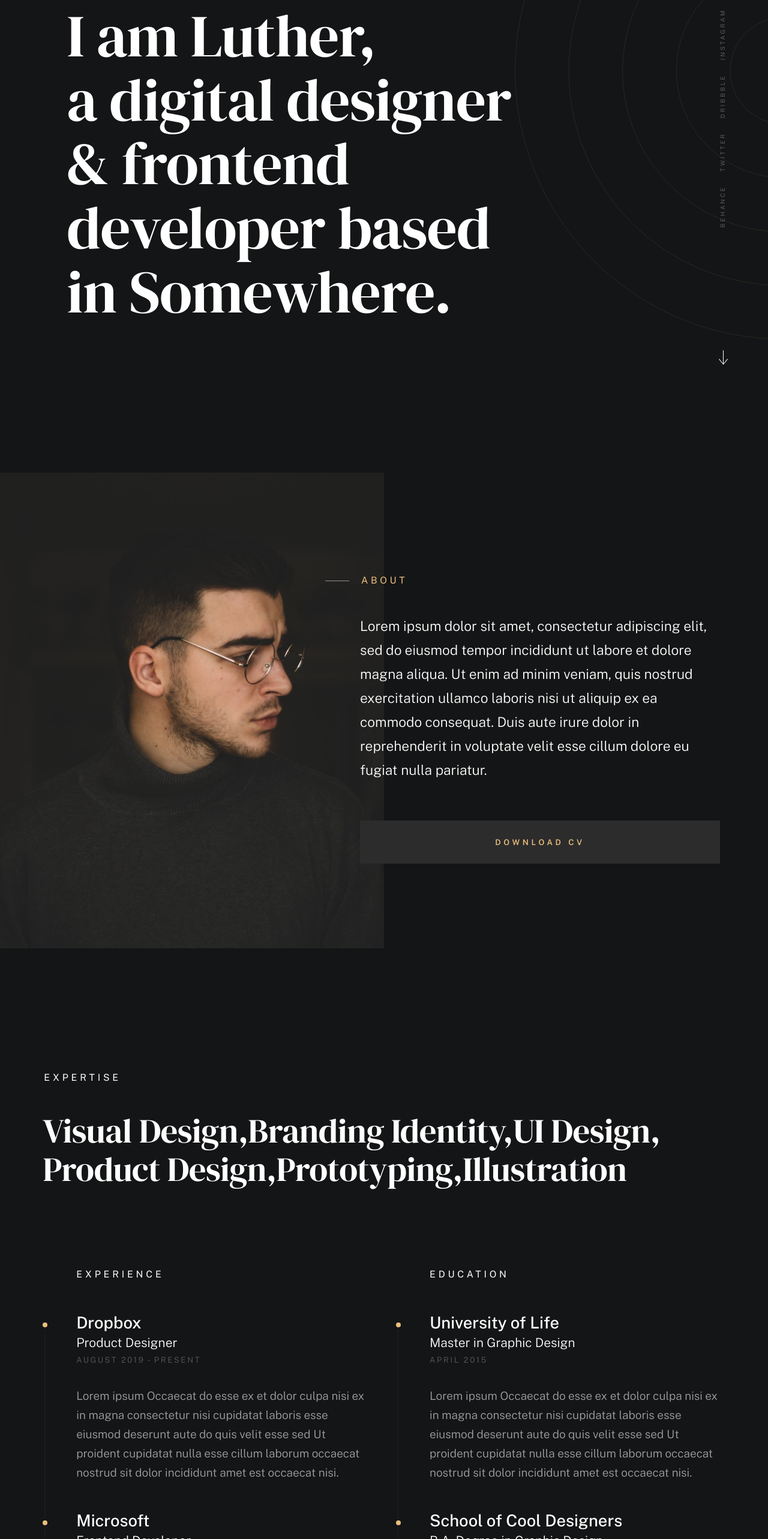
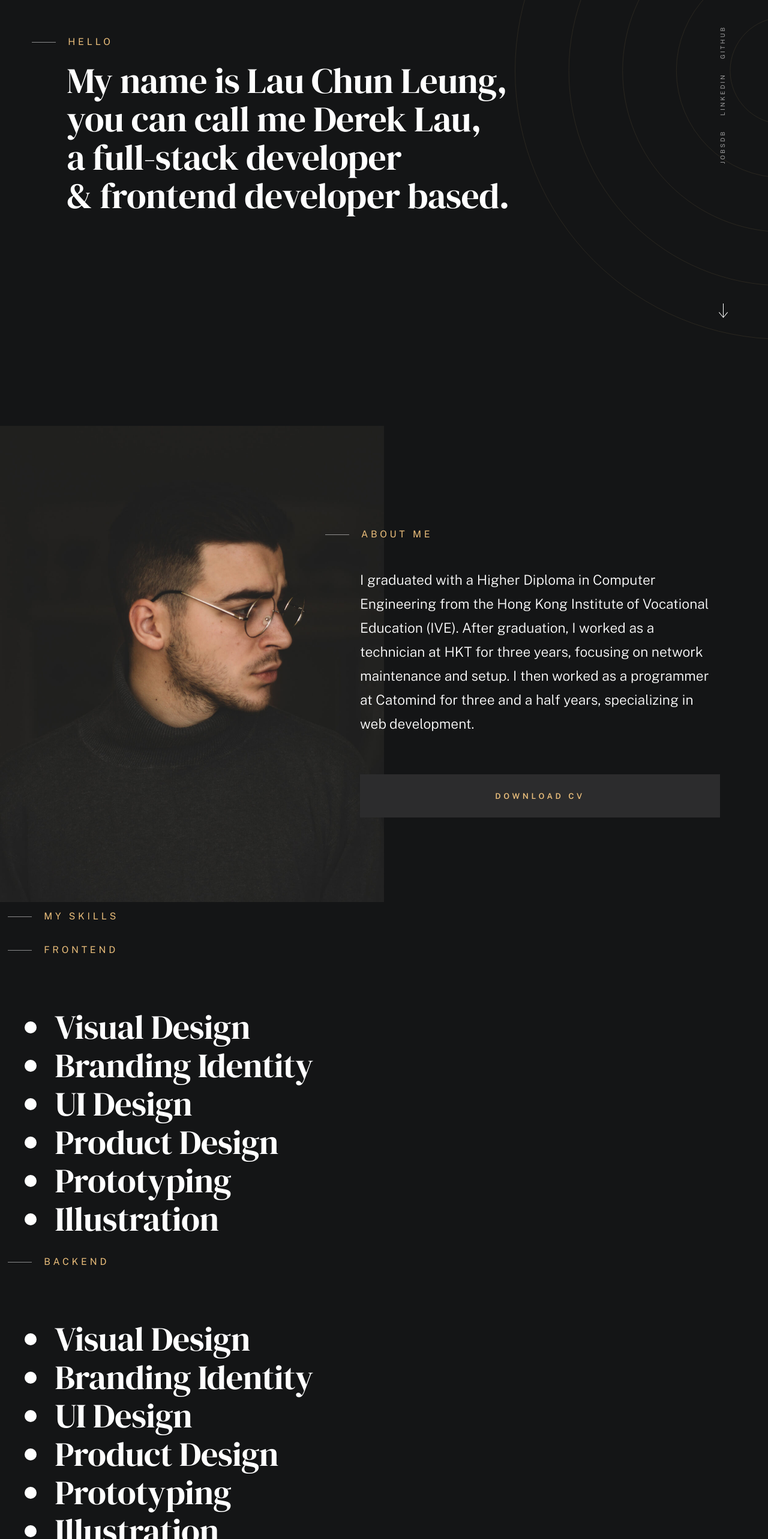
Before and after one commit to Dereklau1019/my-cv, a React (Vite) app: page / in a window 1280 px wide. Shown: the part 234-2800 px from the top of the page at 60% size. Built offline with nearby package versions, Linux system fonts and the light colour scheme; a web font is replaced by a local one.

Commit message:
Updated : about

```diff
--- a/src/App.tsx
+++ b/src/App.tsx
@@ -7,11 +7,9 @@ function App() {
   const [preloader, setPreloader] = useState<boolean>(true);
 
   useEffect(() => {
-
-    window.scrollTo(0, 0);
     setTimeout(() => {
       setPreloader(false)
-    }, 1200);
+    }, 900);
   }, [])
 
   return <div id="top">
@@ -46,11 +44,13 @@ function App() {
         <div className="row wide main-nav-wrap">
           <nav className="column lg-12 main-nav">
             <ul>
-              <li><a href="index.html" className="home-link">Luther.</a></li>
-              <li className="current"><a href="#intro" className="smoothscroll">Intro</a></li>
-              <li><a href="#about" className="smoothscroll">About</a></li>
-              <li><a href="#works" className="smoothscroll">Works</a></li>
-              <li><a href="#contact" className="smoothscroll">Say Hello</a></li>
+              <li><a href="index.html" className="home-link">Home</a></li>
+              <li className="current"><a href="#intro" className="smoothscroll">About me</a></li>
+              <li><a href="#about" className="smoothscroll">Skill</a></li>
+              <li><a href="#works" className="smoothscroll">Work Experience</a></li>
+              <li><a href="#projects" className="smoothscroll">Project</a></li>
+              <li><a href="#edcation" className="smoothscroll">Edcation</a></li>
+              <li><a href="#contact" className="smoothscroll">{"My Contact"}</a></li>
             </ul>
           </nav>
         </div>
@@ -61,8 +61,6 @@ function App() {
       {/* <!-- ## main content
         ==================================================- --> */}
       <main className="s-content">
-
-
         {/* <!-- ### intro
             ================================================== --> */}
         <section id="intro" className="s-intro target-section">
@@ -71,23 +69,21 @@ function App() {
 
             <div className="column">
               <div className="text-pretitle with-line">
-                Hello World
+                Hello
               </div>
 
               <h1 className="text-huge-title">
-                I am Luther, <br />
-                a digital designer <br />
-                & frontend <br />
-                developer based <br />
-                in Somewhere.
+                <p>My name is Lau Chun Leung, <br />
+                  you can call me Derek Lau,<br />
+                  a full-stack developer <br />
+                  & frontend developer based.<br /></p>
               </h1>
             </div>
 
             <ul className="intro-social">
-              <li><a href="#0">Behance</a></li>
-              <li><a href="#0">Twitter</a></li>
-              <li><a href="#0">Dribbble</a></li>
-              <li><a href="#0">Instagram</a></li>
+              <li><a href="#0">Jobsdb</a></li>
+              <li><a href="#0">LinkedIn</a></li>
+              <li><a href="#0">GitHub</a></li>
             </ul>
 
           </div>  {/* <!-- end intro content --> */}
@@ -115,14 +111,10 @@ function App() {
               <div className="about-info__text" >
 
                 <h2 className="text-pretitle with-line" data-animate-el>
-                  About
+                  About Me
                 </h2>
                 <p className="attention-getter" data-animate-el>
-                  Lorem ipsum dolor sit amet, consectetur adipiscing elit, sed do eiusmod
-                  tempor incididunt ut labore et dolore magna aliqua. Ut enim ad minim
-                  veniam, quis nostrud exercitation ullamco laboris nisi ut aliquip ex
-                  ea commodo consequat. Duis aute irure dolor in reprehenderit in voluptate
-                  velit esse cillum dolore eu fugiat nulla pariatur.
+                  {"I graduated with a Higher Diploma in Computer Engineering from the Hong Kong Institute of Vocational Education (IVE). After graduation, I worked as a technician at HKT for three years, focusing on network maintenance and setup. I then worked as a programmer at Catomind for three and a half years, specializing in web development."}
                 </p>
                 <a href="#0" className="btn btn--medium u-fullwidth" data-animate-el>Download CV</a>
 
@@ -130,6 +122,52 @@ function App() {
             </div>
           </div>  {/* <!-- about-info --> */}
 
+          <div className="row my-skills" data-animate-block>
+            <div className="column lg-12">
+
+              <h2 className="text-pretitle with-line" data-animate-el>My Skills</h2>
+              <h4 className="text-pretitle with-line" data-animate-el>Frontend</h4>
+              <ul className="skills-list h1" data-animate-el>
+                <li>Visual Design</li>
+                <li>Branding Identity</li>
+                <li>UI Design</li>
+                <li>Product Design</li>
+                <li>Prototyping</li>
+                <li>Illustration</li>
+              </ul>
+              <h4 className="text-pretitle with-line" data-animate-el>Backend</h4>
+              <ul className="skills-list h1" data-animate-el>
+                <li>Visual Design</li>
+                <li>Branding Identity</li>
+                <li>UI Design</li>
+                <li>Product Design</li>
+                <li>Prototyping</li>
+                <li>Illustration</li>
+              </ul>
+              <h4 className="text-pretitle with-line" data-animate-el>Other</h4>
+              <ul className="skills-list h1" data-animate-el>
+                <li>Visual Design</li>
+                <li>Branding Identity</li>
+                <li>UI Design</li>
+                <li>Product Design</li>
+                <li>Prototyping</li>
+                <li>Illustration</li>
+              </ul>
+              前端技術 (Frontend Technologies)
+              HTML5, CSS3 (SCSS, Tailwind CSS)
+              JavaScript (ES6+), TypeScript
+              React.js, Next.js, Vue.js（如適用）
+              Redux, Zustand, Context API
+              Ant Design, Material-UI (MUI), Fluent UI
+              PnPjs, SharePoint Framework (SPFx)
+              其他技術 (Other Technologies)
+              RESTful API, GraphQL, WebSockets
+              Git, GitHub, GitLab, Bitbucket
+              Webpack, Vite, Babel
+              Jest, React Testing Library
+              Azure, Firebase（如有雲端經驗）
+            </div>
+          </div>  {/* <!-- end about-expertise --> */}
 
           <div className="row about-expertise" data-animate-block>
             <div className="column lg-12">
@@ -613,8 +651,8 @@ function App() {
 
         <div className="row">
           <div className="column ss-copyright">
-            <span>© Copyright Luther 2021</span>
-            <span>Design by <a href="https://www.styleshout.com/">StyleShout</a></span>
+            <span>© Copyright by Derek Lau @2025</span>
+            {/* <span>Design by <a href="https://www.styleshout.com/">StyleShout</a></span> */}
           </div>
 
           <div className="ss-go-top">
--- a/src/styles/App.scss
+++ b/src/styles/App.scss
@@ -76,7 +76,7 @@
      */
     --color-text: var(--color-gray-4);
     --color-text-dark: var(--color-white);
-    --color-text-light: var(--color-gray-7);
+    --color-text-light: var(--color-gray-4);
     --color-placeholder: var(--color-gray-7);
 
     /* buttons
@@ -2651,7 +2651,7 @@ img.u-pull-left {
 }
 
 .text-huge-title {
-    --text-huge: 10.8rem;
+    --text-huge: 6.5rem;
     font-size: var(--text-huge);
     line-height: 1.0740;
     margin-top: 0;
@@ -3191,19 +3191,20 @@ img.u-pull-left {
     position: absolute;
     top: 50%;
     left: calc(100% - 6rem);
-}
-
-.intro-social li {
-    padding: 0 1.2rem;
-}
-
-.intro-social a {
-    color: var(--color-text-light);
-}
-
-.intro-social a:focus,
-.intro-social a:hover {
-    color: white;
+
+
+    li {
+        padding: 0 1.2rem;
+    }
+
+    a {
+        color: var(--color-text-light);
+
+        &:focus,
+        &:hover {
+            color: white;
+        }
+    }
 }
 
 /* --------------------------------------------------------------------
```
